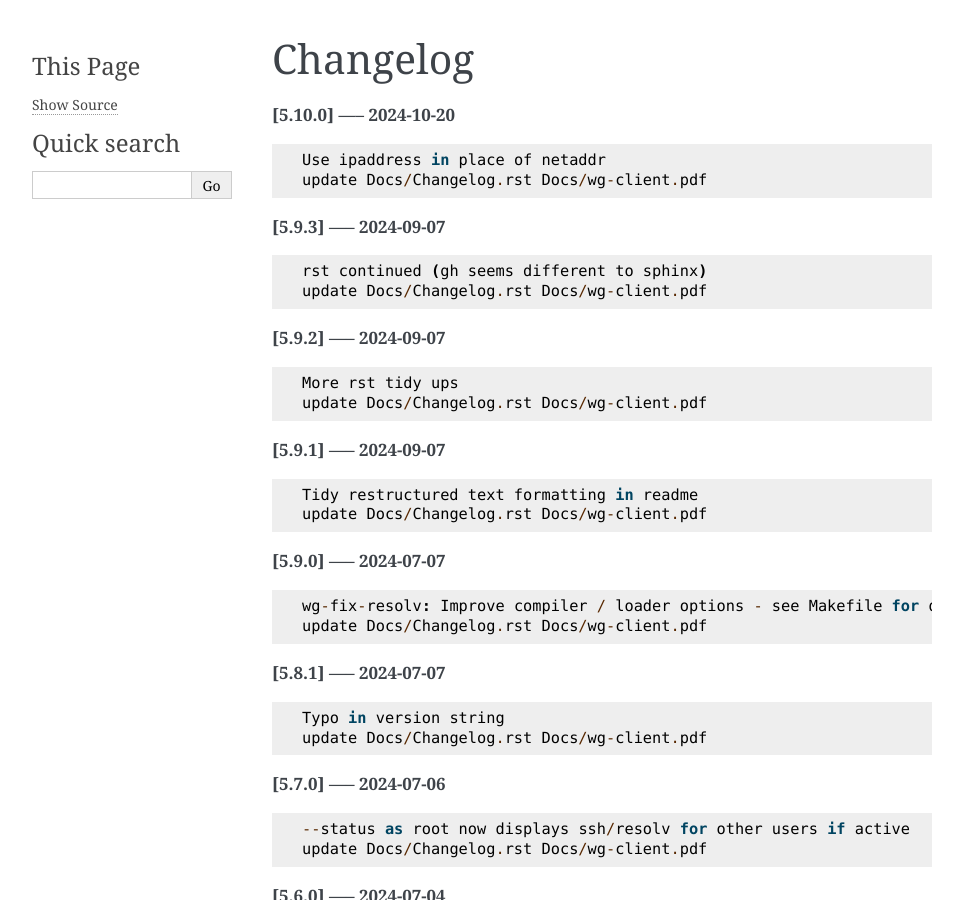
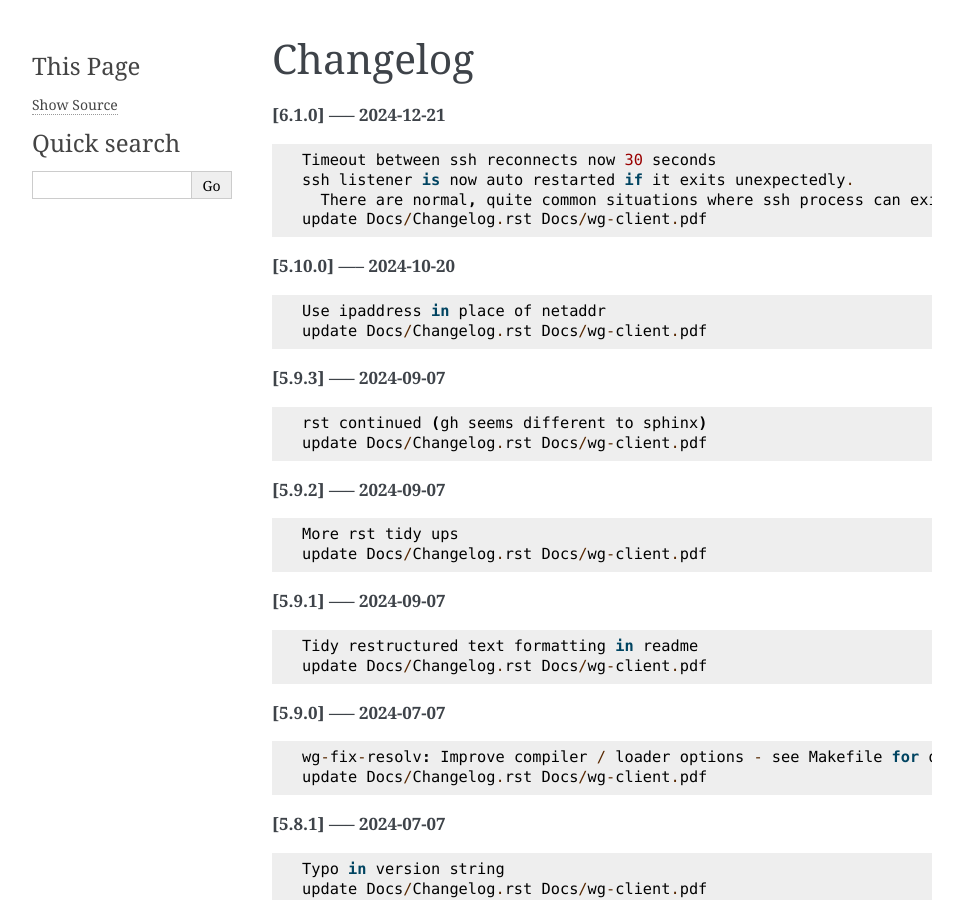
Before and after one commit to gene-git/wg-client, a Sphinx documentation site: the page built from Docs/Changelog.rst, in a window 1280 px wide and 900 px high. Shown: the whole window, without its empty margins (148-1111 px from the left). Built offline with Sphinx 7.4.7, drawn with Linux system fonts in a browser that asks for light colours.

Commit message:
update Docs/Changelog.rst Docs/wg-client.pdf

```diff
--- a/Docs/Changelog.rst
+++ b/Docs/Changelog.rst
@@ -1,5 +1,13 @@
 Changelog
 =========
+
+**[6.1.0] ----- 2024-12-21** ::
+
+	    Timeout between ssh reconnects now 30 seconds
+	    ssh listener is now auto restarted if it exits unexpectedly.
+	      There are normal, quite common situations where ssh process can exit prematurely. (After sleep/resume, remote server sshd restarts/reboot, changing IP address such as location change of laptop)
+	    update Docs/Changelog.rst Docs/wg-client.pdf
+
 
 **[5.10.0] ----- 2024-10-20** ::
 
```
Also changed, not shown: 1 other file.
